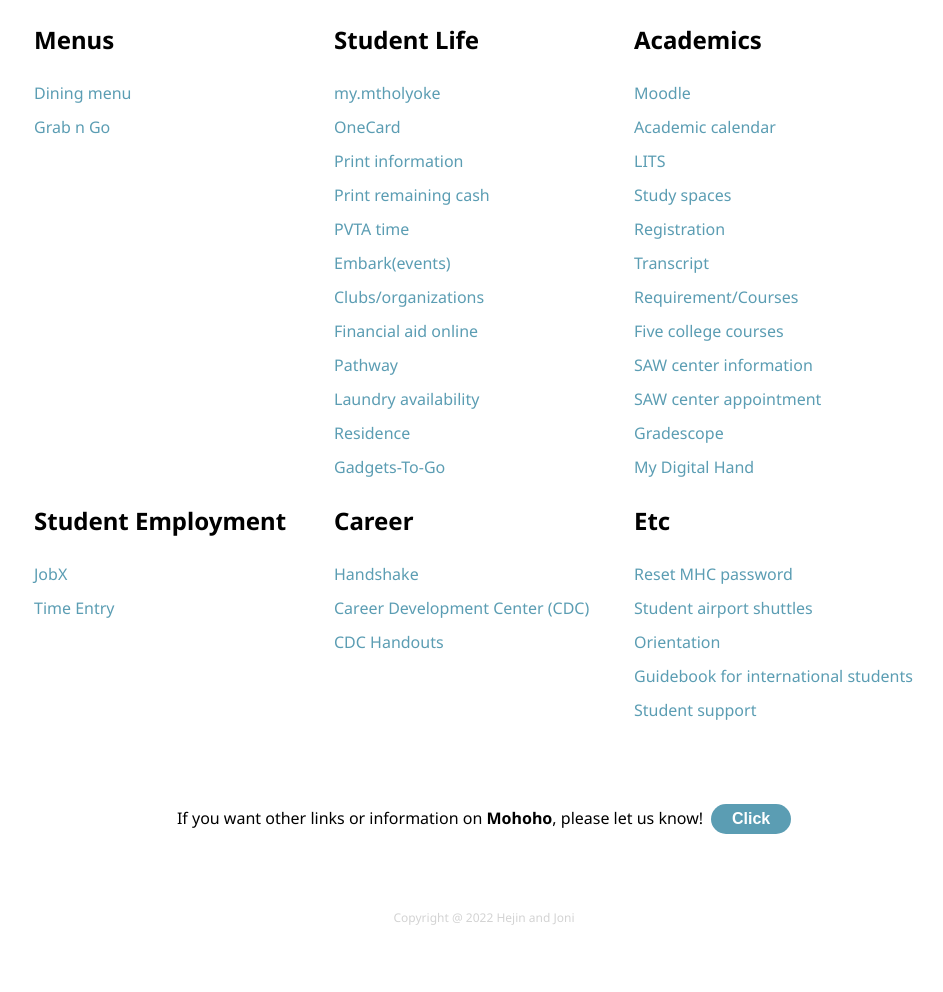
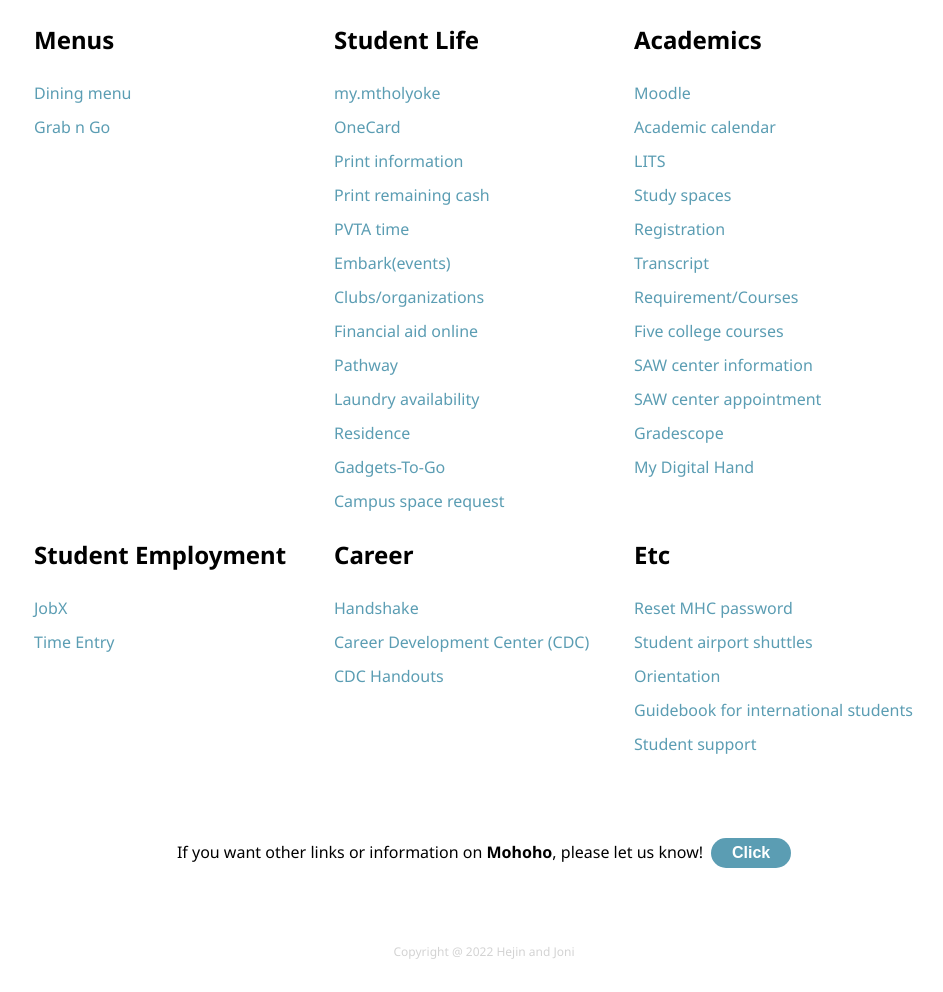
Before and after one commit to hi-hemini/mohoho, a website: page public/index.html in a window 1280 px wide. Shown: the part 520-1512 px from the top of the page, without its empty margins (156-1099 px from the left). Before the commit the page ends 1478 px from the top, so only its background shows below. Drawn offline with Linux system fonts and the light colour scheme.

Commit message:
campus space request

```diff
--- a/public/index.html
+++ b/public/index.html
@@ -200,6 +200,7 @@
             <a href="https://laundrytrackerconnect.com/mtholyoke/mtholyoke.html" target='_blank'>Laundry availability</a>
             <a href="https://mtholyoke-residence.symplicity.com/index.php" target='_blank'>Residence</a>
             <a href="https://libtools.smith.edu/cs/mhc/" target='_blank'>Gadgets-To-Go</a>
+            <a href="https://emsweb.mtholyoke.edu/EmsWebApp/Default.aspx?_ga=2.79577940.1506182143.1644426275-253131953.1643341903" target='_blank'>Campus space request</a>
         </div>
         <!-- Academics -->
         <div class="link-category flex column">
```
Also changed, not shown: 1 other file.
